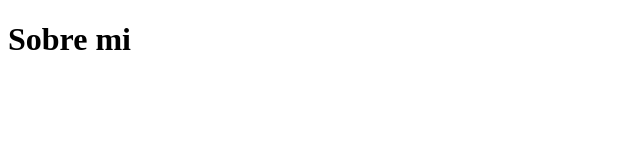
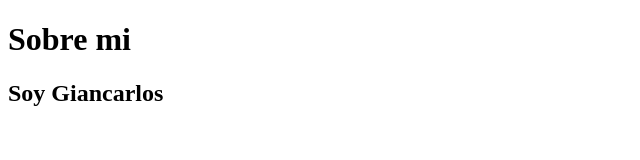
Before and after one commit to NaiGO4/miweb, a plain HTML site: page about.html in a window 1280 px wide. Shown: the whole page, without its empty margins (0-640 px from the left). Drawn offline with Linux system fonts and the light colour scheme.

Commit message:
segundo cambios

```diff
--- a/about.html
+++ b/about.html
@@ -7,5 +7,7 @@
 </head>
 <body>
     <h1>Sobre mi</h1>
+
+    <h2>Soy Giancarlos</h2>
 </body>
 </html>
```
